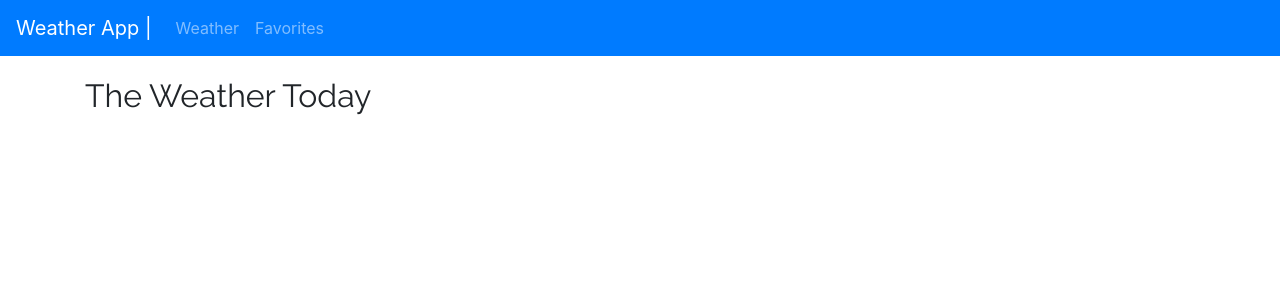
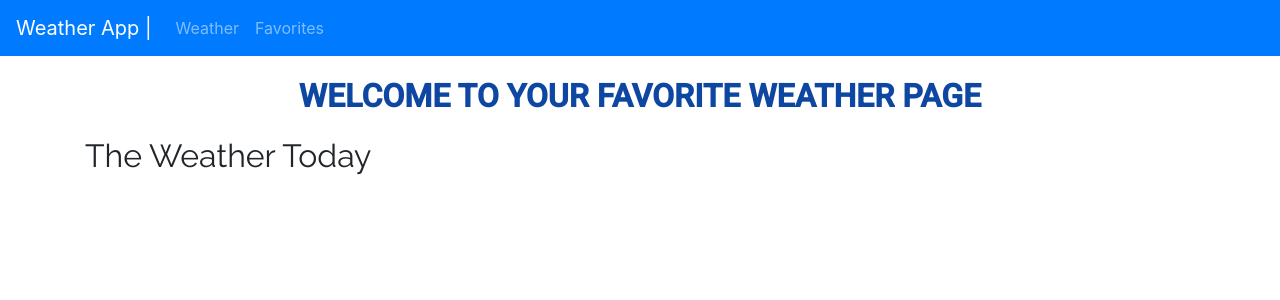
Before and after one commit to jorchsg/weather, a React (Create React App) app: page / in a window 1280 px wide. Shown: the top 300 px of the page. Built offline with nearby package versions, Linux system fonts and the light colour scheme.

Commit message:
Crate Header

```diff
--- a/src/library/common/components/header/Header.jsx
+++ b/src/library/common/components/header/Header.jsx
@@ -1,13 +1,14 @@
 import React from 'react';
+import './header.scss';
 
 const Header = () => {
 
-
-
     return (
-        <div>
-            <h1>Hello From Header</h1>
-        </div>
+        <>
+            <div className="container">
+                <h1 className="title">Welcome To Your Favorite Weather Page</h1>
+            </div>
+        </>
     )
 }
 
--- a/src/library/common/components/header/header.scss
+++ b/src/library/common/components/header/header.scss
@@ -1,2 +1,10 @@
 @import "../../../../resources/styles/mixins.scss";
 @import "../../../../resources/styles/variables.scss";
+
+.title{
+    font-weight: $bold;
+    text-align: center;
+    text-transform: uppercase;
+    color: $primary-dark;
+    font-family: "Roboto", -apple-system, BlinkMacSystemFont, "Segoe UI", "Oxygen", "Ubuntu", sans-serif;
+}
--- a/src/modules/favorites/Favorites.jsx
+++ b/src/modules/favorites/Favorites.jsx
@@ -1,4 +1,5 @@
 import React from 'react'
+import Header from '../../library/common/components/header/Header';
 import Menu from '../../library/common/components/menu/Menu';
 
 const Favorites = () => {
@@ -6,6 +7,7 @@ const Favorites = () => {
     return (
         <>
             <Menu />
+            <Header />
             <div className="container">
                 <h1>Mi Favorites</h1>
             </div>
--- a/src/modules/weather/Weather.jsx
+++ b/src/modules/weather/Weather.jsx
@@ -1,4 +1,5 @@
 import React, { Fragment } from 'react';
+import Header from '../../library/common/components/header/Header';
 import Menu from '../../library/common/components/menu/Menu';
 
 const Weather = () => {
@@ -6,6 +7,7 @@ const Weather = () => {
     return (
         <Fragment>
             <Menu />
+            <Header />
             <div className="container">
                 <h1>The Weather Today</h1>
             </div>
```
